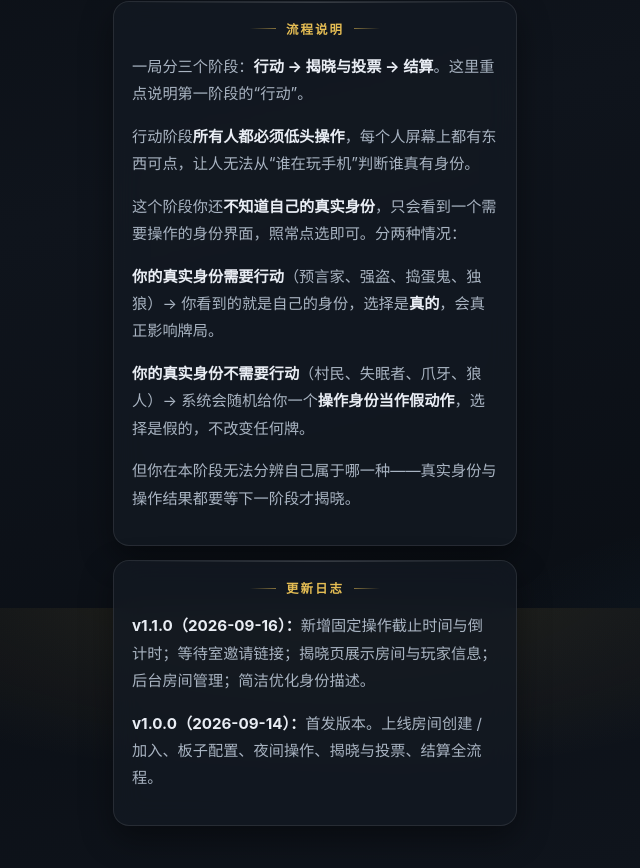
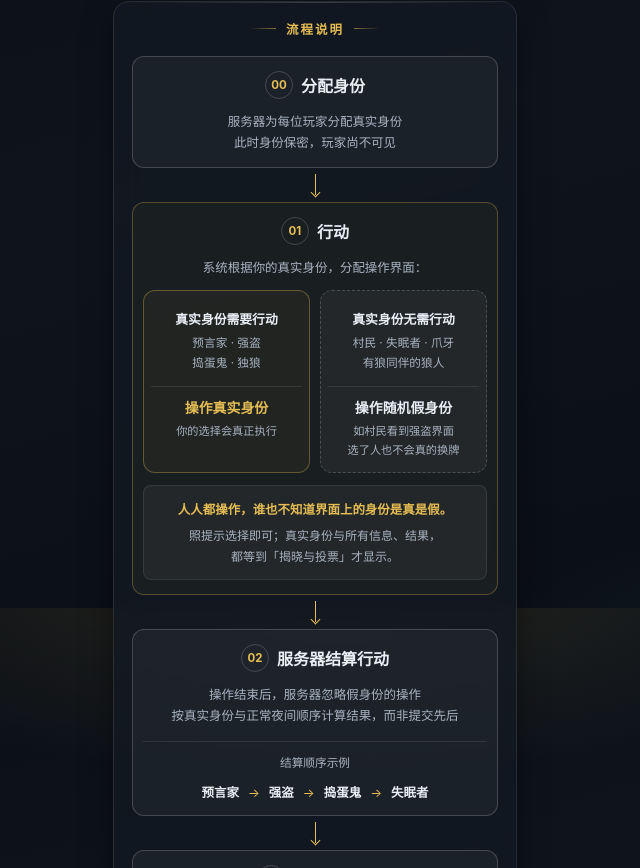
Before and after one commit to zpatronus/one-night-werewolf, a Vue app in the folder frontend/: page / in a window 1280 px wide. Shown: the part 192-1060 px from the top of the page, without its empty margins (325-965 px from the left). Built offline with nearby package versions, Linux system fonts and the light colour scheme.

Commit message:
feat: restructure game phase explanation with detailed steps and improved accessibility

```diff
--- a/frontend/src/views/HomeView.vue
+++ b/frontend/src/views/HomeView.vue
@@ -1,26 +1,56 @@
 <template>
   <div>
-    <div class="container">
-      <div class="subtitle">流程说明</div>
-      <p>
-        一局分三个阶段：<b>行动 → 揭晓与投票 → 结算</b>。这里重点说明第一阶段的“行动”。
-      </p>
-      <p>
-        行动阶段<b>所有人都必须低头操作</b>，每个人屏幕上都有东西可点，让人无法从“谁在玩手机”判断谁真有身份。
-      </p>
-      <p>
-        这个阶段你还<b>不知道自己的真实身份</b>，只会看到一个需要操作的身份界面，照常点选即可。分两种情况：
-      </p>
-      <p>
-        <b>你的真实身份需要行动</b>（预言家、强盗、捣蛋鬼、独狼）→ 你看到的就是自己的身份，选择是<b>真的</b>，会真正影响牌局。
-      </p>
-      <p>
-        <b>你的真实身份不需要行动</b>（村民、失眠者、爪牙、狼人）→ 系统会随机给你一个<b>操作身份当作假动作</b>，选择是假的，不改变任何牌。
-      </p>
-      <p>
-        但你在本阶段无法分辨自己属于哪一种——真实身份与操作结果都要等下一阶段才揭晓。
-      </p>
-    </div>
+    <section class="container guide" aria-labelledby="guide-title">
+      <h1 id="guide-title" class="subtitle">流程说明</h1>
+
+      <ol class="phase-flow" aria-label="从身份分配到结算的完整流程">
+        <li class="phase-panel">
+          <h2><span class="step-number" aria-hidden="true">00</span>分配身份</h2>
+          <p class="phase-description">服务器为每位玩家分配真实身份<br>此时身份保密，玩家尚不可见</p>
+        </li>
+        <li class="phase-panel action-phase">
+          <h2><span class="step-number" aria-hidden="true">01</span>行动</h2>
+          <p class="action-intro">系统根据你的真实身份，分配操作界面：</p>
+          <div class="action-cases">
+            <div class="action-card real-action">
+              <h3>真实身份需要行动</h3>
+              <p class="role-list">预言家 · 强盗<br>捣蛋鬼 · 独狼</p>
+              <div class="action-result"><strong>操作真实身份</strong><span>你的选择会真正执行</span></div>
+            </div>
+            <div class="action-card decoy-action">
+              <h3>真实身份无需行动</h3>
+              <p class="role-list">村民 · 失眠者 · 爪牙<br>有狼同伴的狼人</p>
+              <div class="action-result"><strong>操作随机假身份</strong><span>如村民看到强盗界面<br>选了人也不会真的换牌</span></div>
+            </div>
+          </div>
+          <div class="shared-rule-box">
+            <strong>人人都操作，谁也不知道界面上的身份是真是假。</strong>
+            <p>照提示选择即可；真实身份与所有信息、结果，<br>都等到「揭晓与投票」才显示。</p>
+          </div>
+        </li>
+        <li class="phase-panel">
+          <h2><span class="step-number" aria-hidden="true">02</span>服务器结算行动</h2>
+          <p class="phase-description">操作结束后，服务器忽略假身份的操作<br>按真实身份与正常夜间顺序计算结果，而非提交先后</p>
+          <div class="resolution-example">
+            <p class="example-label">结算顺序示例</p>
+            <ol class="resolution-order" aria-label="预言家、强盗、捣蛋鬼、失眠者的结算顺序示例">
+              <li>预言家</li>
+              <li>强盗</li>
+              <li>捣蛋鬼</li>
+              <li>失眠者</li>
+            </ol>
+          </div>
+        </li>
+        <li class="phase-panel">
+          <h2><span class="step-number" aria-hidden="true">03</span>揭晓与投票</h2>
+          <p class="phase-description">此时才揭晓你的真实身份与操作结果<br>根据这些信息讨论，然后投票</p>
+        </li>
+        <li class="phase-panel">
+          <h2><span class="step-number" aria-hidden="true">04</span>结算</h2>
+          <p class="phase-description">公布所有人的身份与胜负</p>
+        </li>
+      </ol>
+    </section>
     <div class="container">
       <div class="subtitle">更新日志</div>
       <p>
@@ -34,5 +64,38 @@
 </template>
 
 <style scoped>
-p { line-height: 1.8; color: var(--text-dim); font-size: 0.95rem; }
+p { line-height: 1.7; color: var(--text-dim); font-size: 0.9rem; }
+.phase-flow { list-style: none; padding: 0; margin: 18px 0 0; }
+.phase-panel { position: relative; padding: 14px 10px; border: 1px solid var(--border-strong); border-radius: 12px; background: var(--surface-2); }
+.phase-panel + .phase-panel { margin-top: 34px; }
+.phase-panel + .phase-panel::before { content: ""; position: absolute; left: 50%; top: -29px; height: 21px; border-left: 1px solid var(--accent); }
+.phase-panel + .phase-panel::after { content: ""; position: absolute; left: calc(50% - 3px); top: -14px; width: 6px; height: 6px; border-right: 1px solid var(--accent); border-bottom: 1px solid var(--accent); transform: rotate(45deg); }
+.step-number { display: grid; place-items: center; width: 28px; height: 28px; border: 1px solid var(--border-strong); border-radius: 50%; color: var(--accent); font-size: 0.72rem; font-weight: 700; }
+h2 { display: flex; align-items: center; justify-content: center; gap: 8px; margin: 0 0 12px; font-size: 1rem; }
+.action-phase { border-color: rgba(229, 189, 84, 0.3); background: rgba(229, 189, 84, 0.04); }
+.phase-description { margin: 0; text-align: center; font-size: 0.78rem; }
+.action-intro { margin: 0 0 12px; text-align: center; font-size: 0.78rem; }
+.shared-rule-box { margin-top: 12px; padding: 12px 8px; border: 1px solid var(--border); border-radius: 8px; background: var(--surface-2); text-align: center; }
+.shared-rule-box strong { font-size: 0.78rem; line-height: 1.7; color: var(--accent); }
+.shared-rule-box p { margin: 6px 0 0; font-size: 0.75rem; }
+.action-cases { display: grid; grid-template-columns: repeat(2, minmax(0, 1fr)); gap: 10px; }
+.action-card { padding: 12px 7px; border: 1px solid var(--border-strong); border-radius: 12px; text-align: center; background: var(--surface-2); }
+.real-action { border-color: rgba(229, 189, 84, 0.35); background: rgba(229, 189, 84, 0.04); }
+.decoy-action { border-style: dashed; }
+h3 { margin: 6px 0; font-size: 0.8rem; }
+.role-list { margin: 0 0 12px; font-size: 0.73rem; }
+.action-result { border-top: 1px solid var(--border); padding-top: 10px; display: flex; flex-direction: column; gap: 5px; }
+.action-result strong { color: var(--accent); font-size: 0.87rem; }
+.decoy-action .action-result strong { color: var(--text); }
+.action-result span { font-size: 0.7rem; line-height: 1.7; color: var(--text-dim); }
+.resolution-example { margin-top: 14px; padding-top: 12px; border-top: 1px solid var(--border); }
+.example-label { margin: 0 0 10px; text-align: center; color: var(--text-dim); font-size: 0.73rem; }
+.resolution-order { display: flex; align-items: center; justify-content: center; list-style: none; margin: 0; padding: 0; }
+.resolution-order li { display: flex; align-items: center; color: var(--text); font-size: 0.78rem; font-weight: 600; white-space: nowrap; }
+.resolution-order li + li::before { content: "→"; margin: 0 9px; color: var(--accent); font-weight: 400; }
+@media (max-width: 360px) {
+  .resolution-order li + li::before { margin: 0 6px; }
+  .guide { padding: 16px 10px; }
+  .action-cases { gap: 6px; }
+}
 </style>
```
